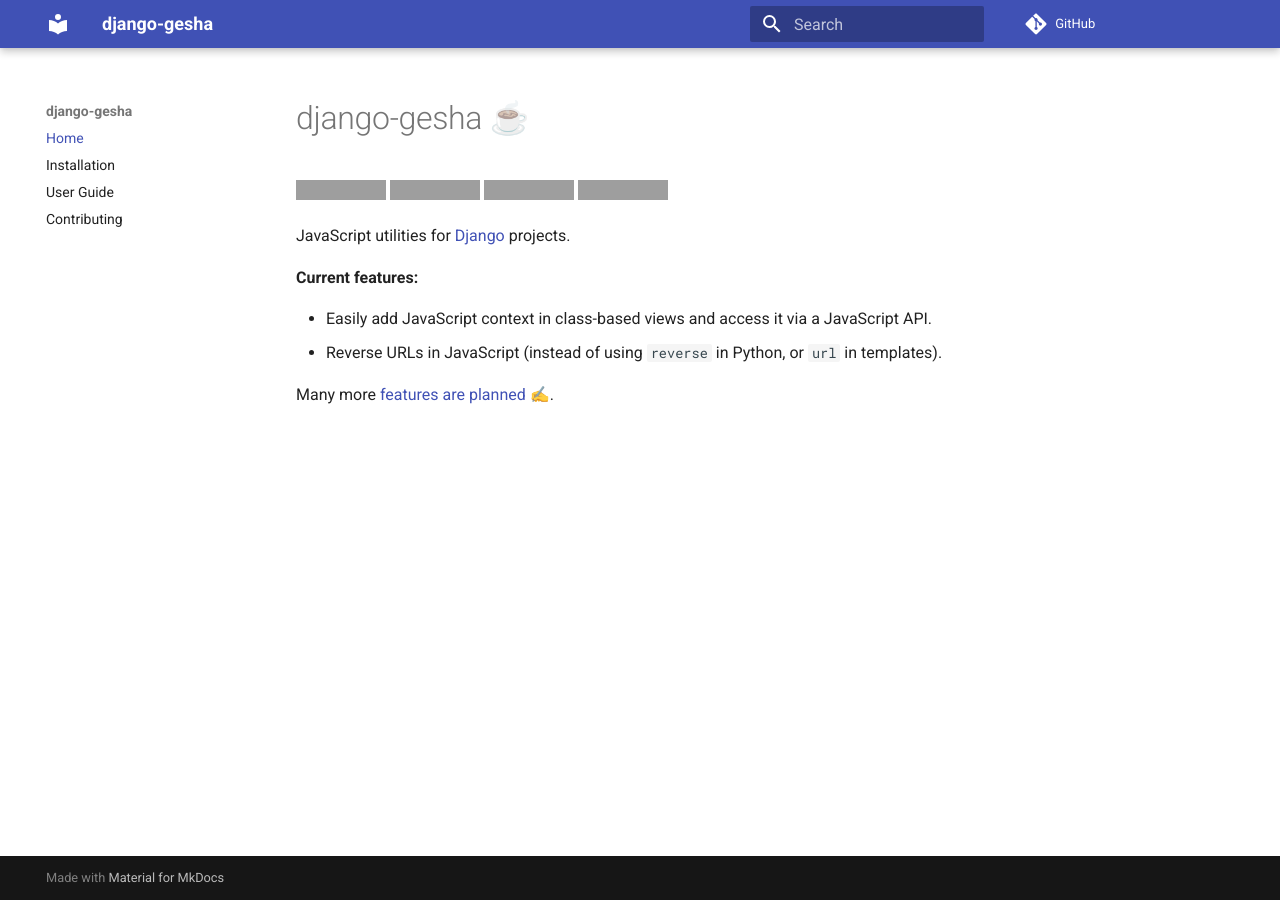
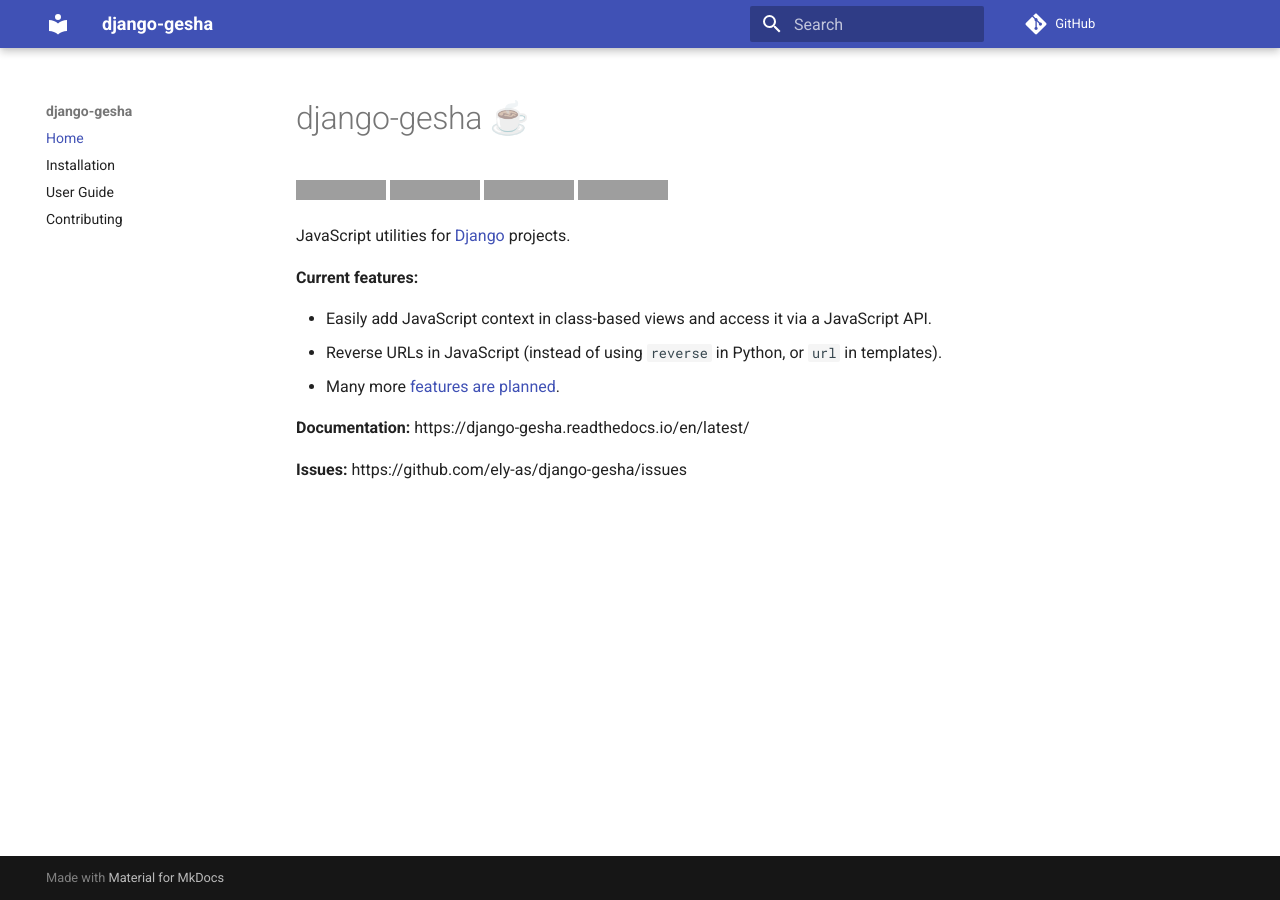
Before and after one commit to ely-as/django-gesha, an MkDocs documentation site: the page built from docs/index.md, in a window 1280 px wide. Built offline with MkDocs 1.6.1 and Material for MkDocs 9.7.7, drawn with Linux system fonts in a browser that asks for light colours; comment, search, counter and statistics services are not loaded; grey boxes are pictures that could not be loaded.

```diff
--- a/docs/index.md
+++ b/docs/index.md
@@ -11,5 +11,8 @@ JavaScript utilities for [Django](https://www.djangoproject.com/) projects.
 
   - Easily add JavaScript context in class-based views and access it via a JavaScript API.
   - Reverse URLs in JavaScript (instead of using `reverse` in Python, or `url` in templates).
+  - Many more [features are planned](https://github.com/ely-as/django-gesha/labels/feature).
 
-Many more [features are planned](https://github.com/ely-as/django-gesha/labels/feature) ✍️.
+**Documentation:** https://django-gesha.readthedocs.io/en/latest/
+
+**Issues:** https://github.com/ely-as/django-gesha/issues
```
Also changed, not shown: README.md (+14 -1 lines).
